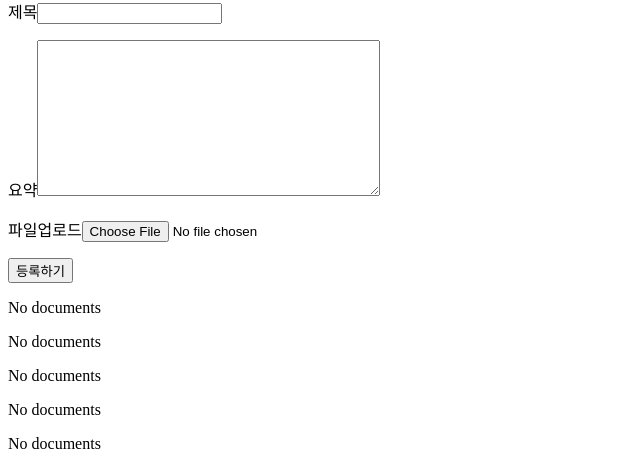
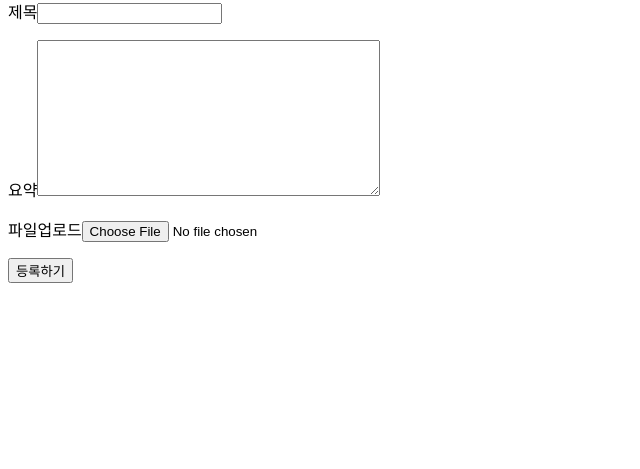
Before and after one commit to goldlamp95/SNU-X-KU-HACKATHON, a Django app: page /create in a window 1280 px wide. Shown: the part 1497-1966 px from the top of the page, without its empty margins (0-640 px from the left). After the commit the page ends 1780 px from the top, so only its background shows below. Run offline with Django 3.2, Linux system fonts and the light colour scheme.

Commit message:
왠지 모르겠는데 하래

```diff
--- a/autopolio/app/templates/2_create.html
+++ b/autopolio/app/templates/2_create.html
@@ -59,76 +59,7 @@
         <p>파일업로드{{ other_form.upload_file }}</p>
         <button type="submit" value="제출">등록하기</button>
     </form>
-    <!-- for check -->
-    {% if license_documents%}
-    <ul>
-        {% for document in license_documents%}
-        <li>{{document.title}}{{document.user}}
-            <a href="{{ document.upload_file.url }}">{{ document.upload_file.name }}</a>
-            {{document.summary}}
-            {{document.date_added}}
-        </li>
-        {% endfor %}
-    </ul>
-    {% else %}
-    <p>No documents</p>
-    {% endif %}
 
-    {% if intern_documents%}
-    <ul>
-        {% for document in intern_documents%}
-        <li>{{document.title}}{{document.user}}
-            <a href="{{ document.upload_file.url }}">{{ document.upload_file.name }}</a>
-            {{document.summary}}
-            {{document.date_added}}
-        </li>
-        {% endfor %}
-    </ul>
-    {% else %}
-    <p>No documents</p>
-    {% endif %}
-
-    {% if club_documents%}
-    <ul>
-        {% for document in club_documents%}
-        <li>{{document.title}}{{document.user}}
-            <a href="{{ document.upload_file.url }}">{{ document.upload_file.name }}</a>
-            {{document.summary}}
-            {{document.date_added}}
-        </li>
-        {% endfor %}
-    </ul>
-    {% else %}
-    <p>No documents</p>
-    {% endif %}
-
-    {% if paper_documents%}
-    <ul>
-        {% for document in license_documents%}
-        <li>{{document.title}}{{document.user}}
-            <a href="{{ document.upload_file.url }}">{{ document.upload_file.name }}</a>
-            {{document.summary}}
-            {{document.date_added}}
-        </li>
-        {% endfor %}
-    </ul>
-    {% else %}
-    <p>No documents</p>
-    {% endif %}
-
-    {% if other_documents%}
-    <ul>
-        {% for document in license_documents%}
-        <li>{{document.title}}{{document.user}}
-            <a href="{{ document.upload_file.url }}">{{ document.upload_file.name }}</a>
-            {{document.summary}}
-            {{document.date_added}}
-        </li>
-        {% endfor %}
-    </ul>
-    {% else %}
-    <p>No documents</p>
-    {% endif %}
 </body>
 
 </html>
```
Also changed, not shown: autopolio/app/views.py (+1 -11 lines).
